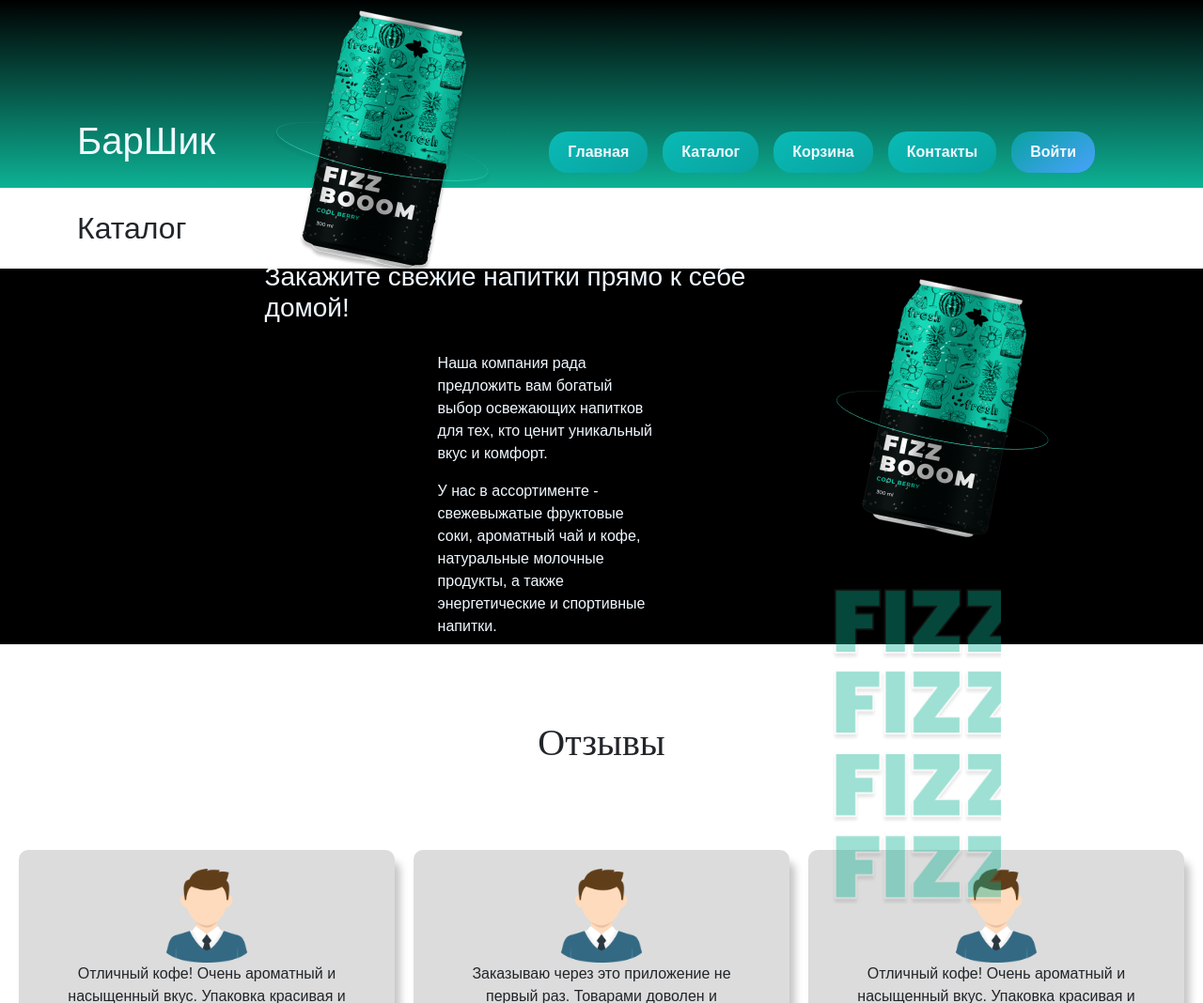
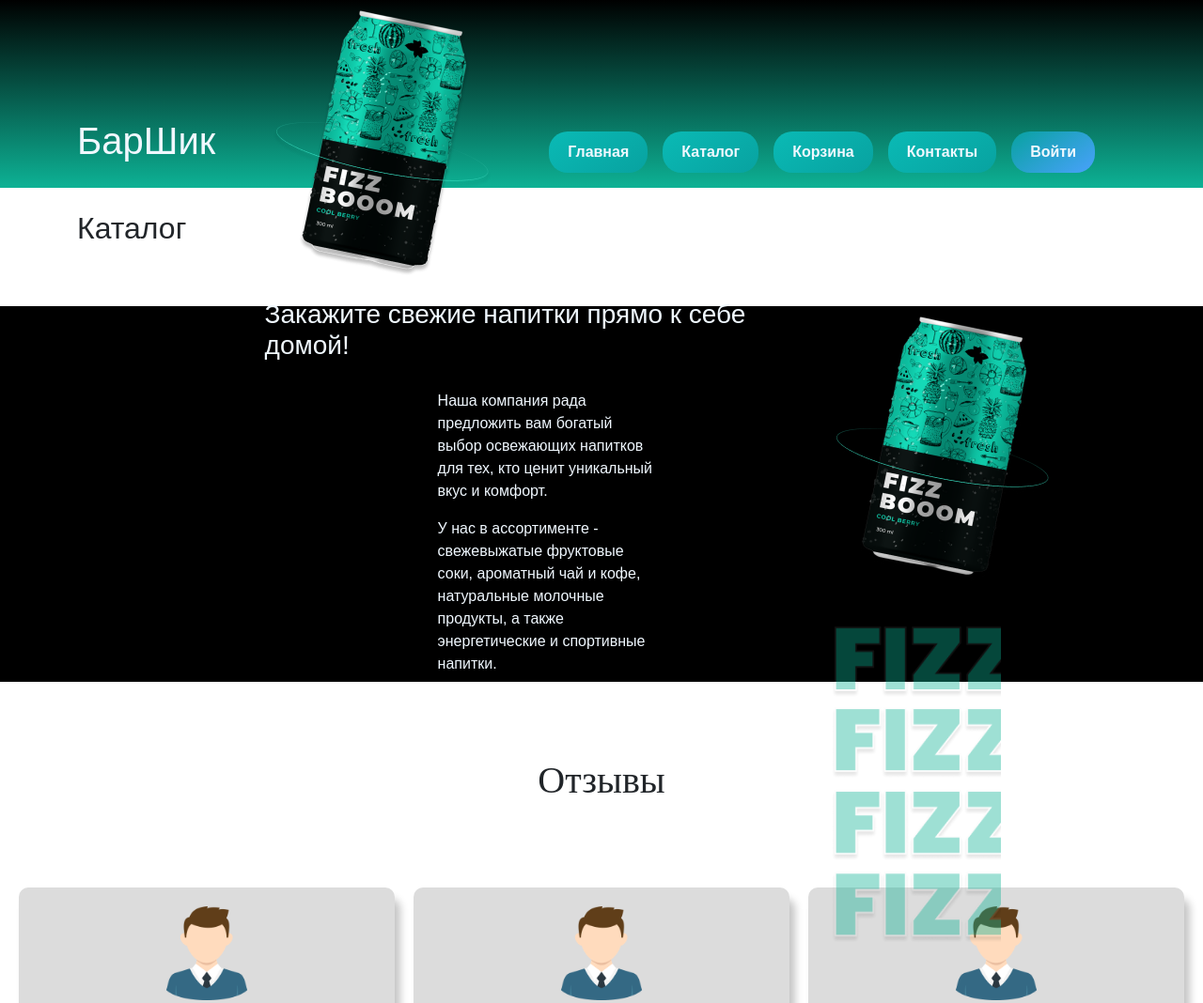
Before and after one commit to AikenOG/BarShikWeb, a PHP site: page / in a window 1280 px wide. Shown: the top 1068 px of the page at 94% size. Run offline with PHP 8.4, Linux system fonts and the light colour scheme; data that the repository does not hold is empty.

Commit message:
design fix

```diff
--- a/index.php
+++ b/index.php
@@ -49,6 +49,10 @@ $mysqli->close();
             background-color: #08a2a0;
             color: #ffffff;
         }
+        .mb-4 {
+            margin-bottom: 2.5rem !important;
+            margin-top: 1.5rem !important;
+            }
     </style>
 </head>
 <body>
```
Also changed, not shown: assets/main.jpg.
